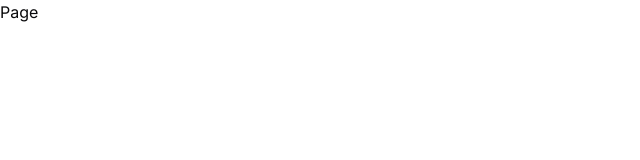
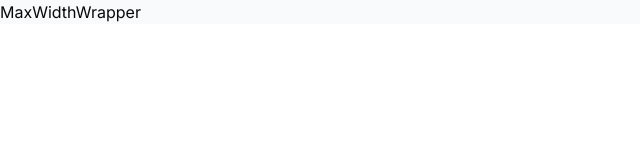
Before and after one commit to KenanRamazanov/CaseCobra, a Next.js app: page / in a window 1280 px wide. Shown: the top 160 px of the page, without its empty margins (0-640 px from the left). Built offline with nearby package versions, Linux system fonts and the light colour scheme.

Commit message:
Creating MaxWidthWrapper

```diff
--- a/src/app/page.tsx
+++ b/src/app/page.tsx
@@ -1,9 +1,12 @@
+import MaxWidthWrapper from "@/components/MaxWidthWrapper";
 import Image from "next/image";
 
 export default function Home() {
   return (
-   <div>
-    Page
+   <div className="bg-slate-50">
+    <section>
+      <MaxWidthWrapper></MaxWidthWrapper>
+    </section>
    </div>
   );
 }
--- /dev/null
+++ b/src/components/MaxWidthWrapper.tsx
@@ -0,0 +1,9 @@
+import React from 'react'
+
+const MaxWidthWrapper = () => {
+  return (
+    <div>MaxWidthWrapper</div>
+  )
+}
+
+export default MaxWidthWrapper
```
